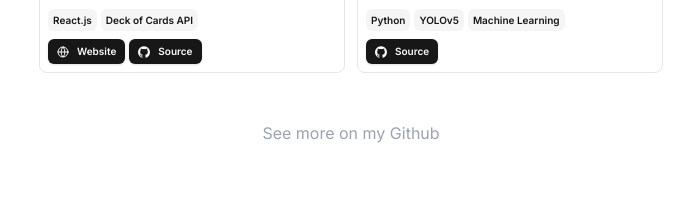
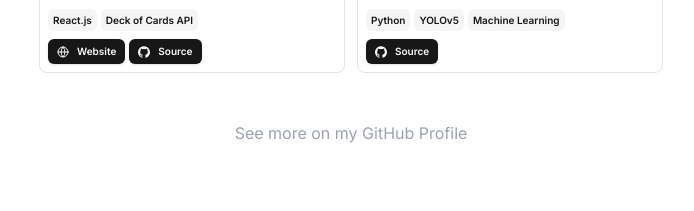
Before and after one commit to dbsenzo/portfolio, a Next.js app: page / in a window 1280 px wide. Shown: the part 1940-2151 px from the top of the page, without its empty margins (289-983 px from the left). Built offline with nearby package versions, Linux system fonts and the light colour scheme.

Commit message:
feat: change 'Github' by 'GitHub profile'

```diff
--- a/src/app/page.tsx
+++ b/src/app/page.tsx
@@ -153,7 +153,7 @@ export default function Page() {
           <BlurFade delay={BLUR_FADE_DELAY * 14}>
             <div className="flex justify-center text-gray-400">
               <a href={DATA.contact.social.GitHub.url} target="_blank">
-                See more on my Github
+                See more on my GitHub Profile
               </a>
             </div>
           </BlurFade>
```
